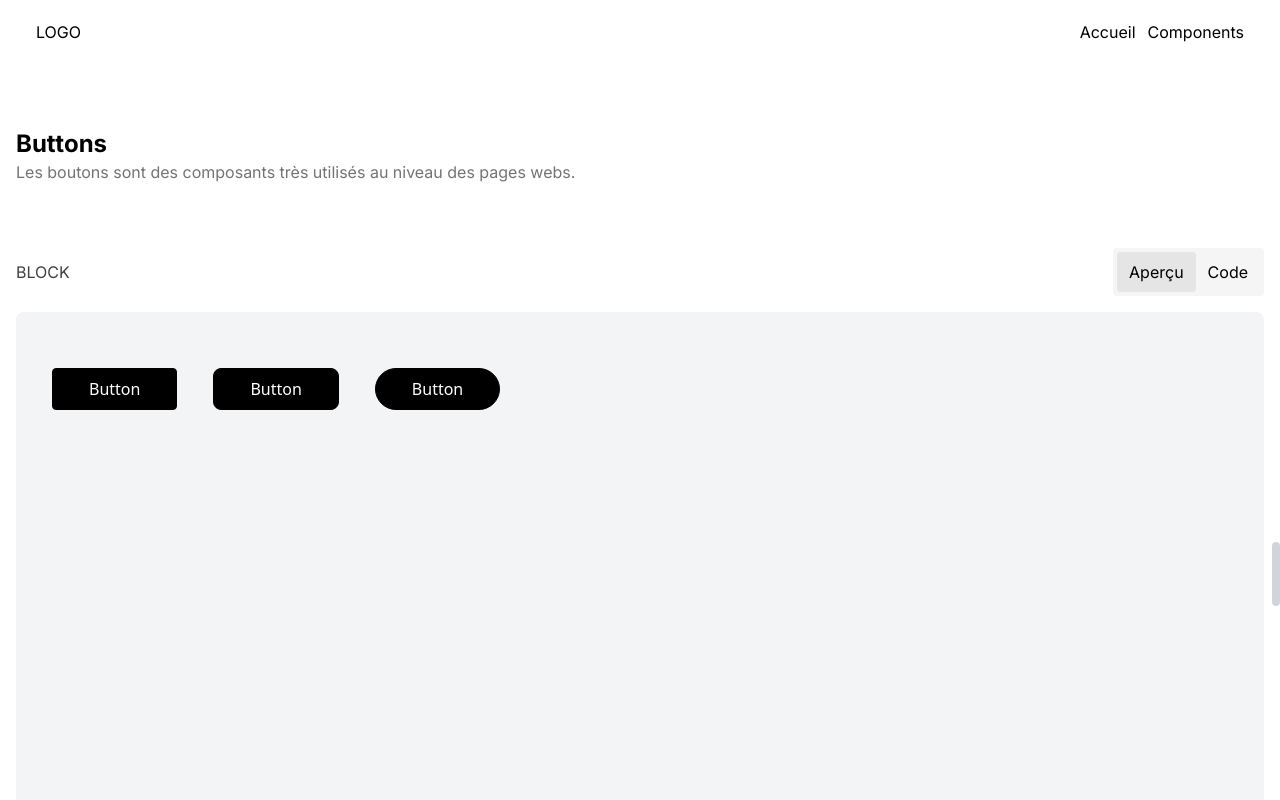
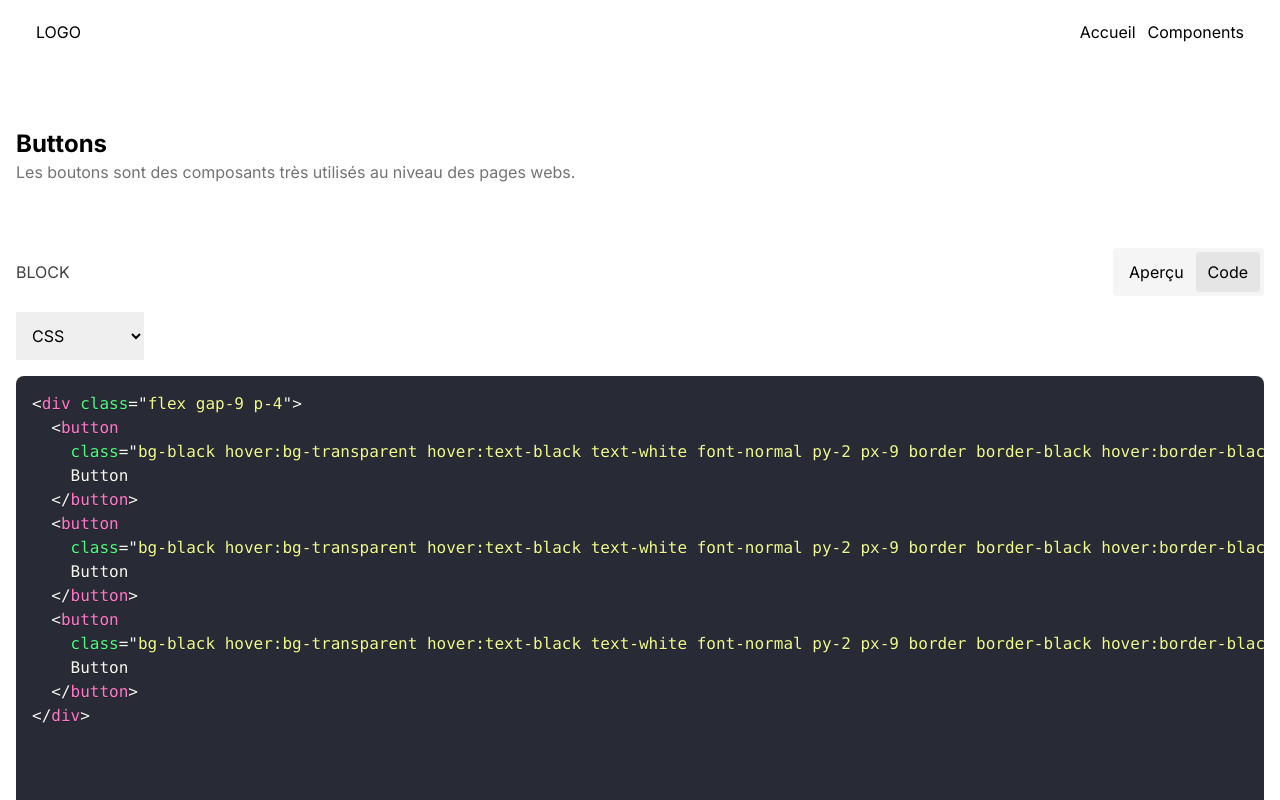
Before and after one commit to Mahmoud-Barry/galsen.ui, a Next.js app: page /components/buttons in a window 1280 px wide. Shown: the top 800 px of the page. Built offline with nearby package versions, Linux system fonts and the light colour scheme.

Commit message:
feat: show select for CSS/Tailwind code
just the HTML markup.

```diff
--- a/app/components/[componentName]/page.tsx
+++ b/app/components/[componentName]/page.tsx
@@ -20,7 +20,7 @@ export default async function Page({ params }: PageProps) {
   try {
     files = await fs.readdir(
       process.cwd() + `/public/ui/${params.componentName}/`,
-      "utf8"
+      "utf8",
     );
   } catch (error) {
     return (
@@ -37,8 +37,8 @@ export default async function Page({ params }: PageProps) {
   // Now we can read the content inside the component description file
   const componentDescription = await fs.readFile(
     process.cwd() +
-    `/public/ui/${params.componentName}/${componentDescriptionFile}`,
-    "utf8"
+      `/public/ui/${params.componentName}/${componentDescriptionFile}`,
+    "utf8",
   );
 
   return (
--- a/components/galsenUiComponents/ComponentDetails.tsx
+++ b/components/galsenUiComponents/ComponentDetails.tsx
@@ -13,7 +13,7 @@ type PropsType = {
 };
 
 const ComponentDetails = ({ file, category }: PropsType) => {
-  const [tab, setTab] = useState<"preview" | "code">("preview");
+  const [tab, setTab] = useState<"preview" | "code">("code");
 
   const [code, setCode] = useState<string | undefined>("");
   useEffect(() => {
@@ -51,6 +51,8 @@ const ComponentDetails = ({ file, category }: PropsType) => {
           Code
         </button>
       </div>
+
+      {tab === "code" ? <SelectStyle /> : null}
 
       <div
         className={`col-span-full h-[600px] ${tab === "code" ? "overflow-x-hidden" : ""}`}
@@ -101,4 +103,15 @@ const TabCode = ({ code }: { code: string }) => {
   );
 };
 
+const SelectStyle = () => {
+  return (
+    <div className="">
+      <select name="style-select" className="h-12 w-32 pl-3">
+        <option value="css">CSS</option>
+        <option value="tailwind">Tailwind</option>
+      </select>
+    </div>
+  );
+};
+
 export default ComponentDetails;
```
